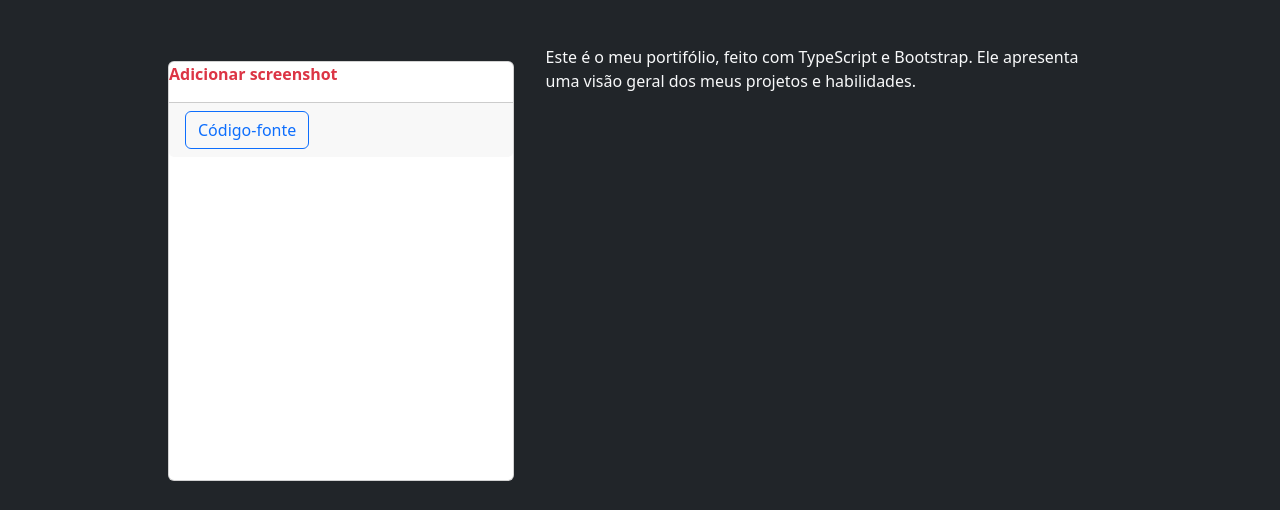
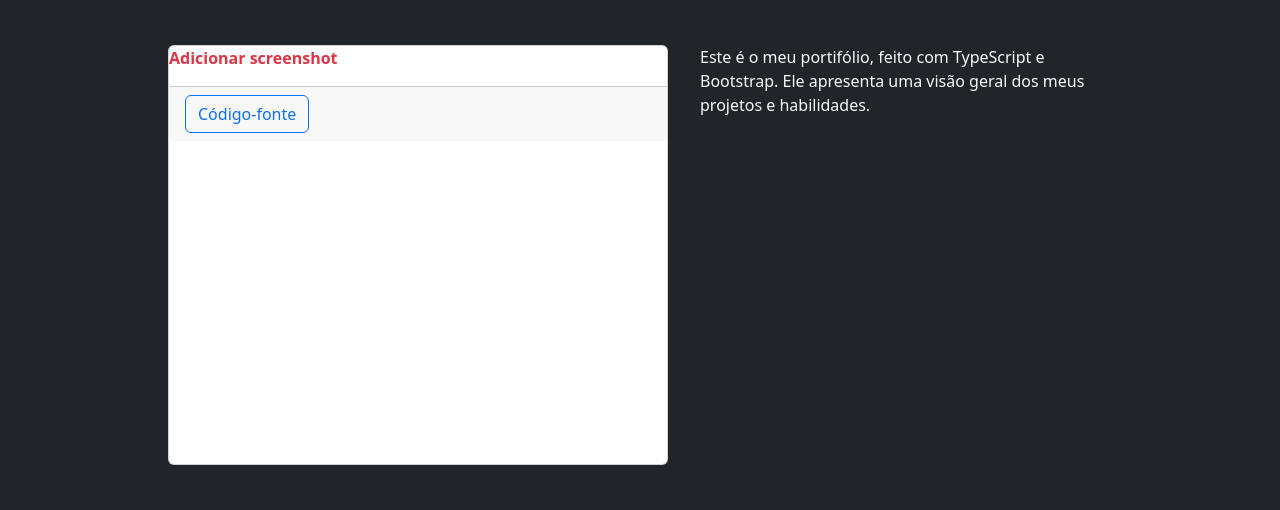
Before and after one commit to gab-souza-martins/portifolio-junior, a website: page index.html in a window 1280 px wide. Shown: the part 246-756 px from the top of the page. Drawn offline with nearby package versions, Linux system fonts and the light colour scheme.

Commit message:
Tamanho dos cartões levemente alterados e agora são mais consistentes

```diff
--- a/css/style.css
+++ b/css/style.css
@@ -29,9 +29,9 @@ section {
 }
 
 .card {
-   margin: 1rem auto;
+   margin: auto;
    padding-bottom: 1.2rem;
-   width: clamp(290px, 420px, 50vw);
+   width: clamp(290px, 500px, 40vw);
    min-height: 420px;
 }
 
--- a/index.html
+++ b/index.html
@@ -118,6 +118,7 @@
                apresenta uma visão geral dos meus projetos e habilidades.
             </p>
             <!-- *Portifolio -->
+            <div class="flex-grow-1">
                <div class="card">
                   <!-- <img
                         src="img/ecommerce-desktop-screenshot.png"
@@ -131,6 +132,7 @@
                         target="_blank"
                         >Código-fonte</a
                      >
+                  </div>
                </div>
             </div>
          </div>
```
Lines whose indentation alone changed are shown as unchanged.
